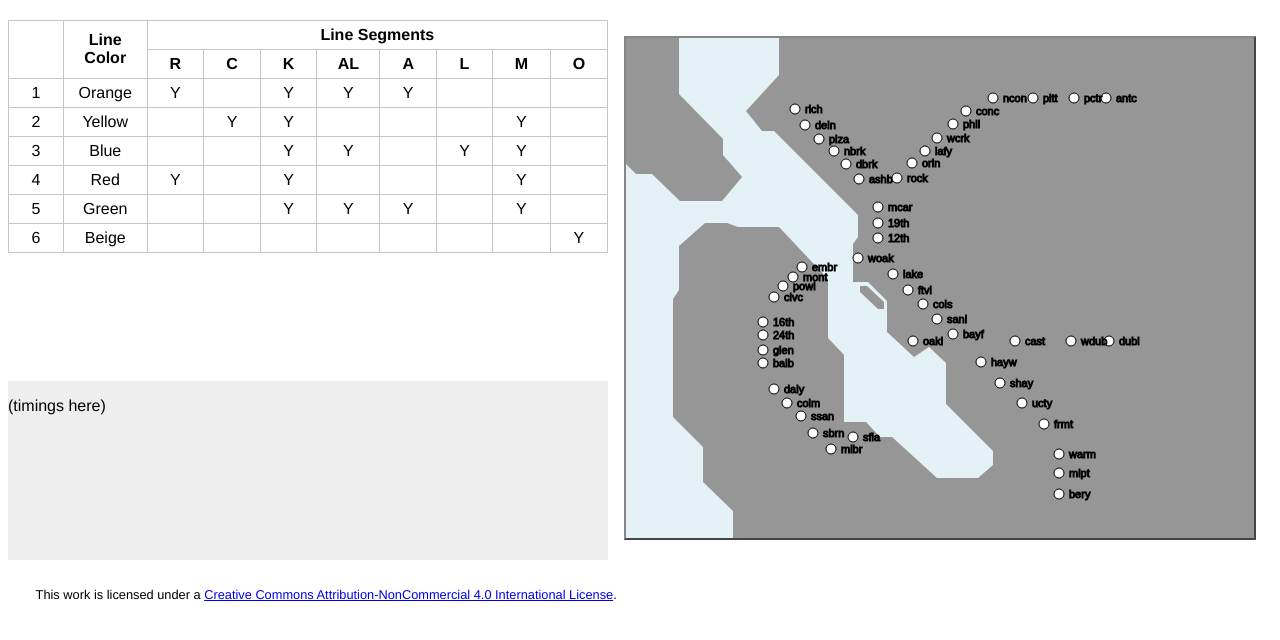
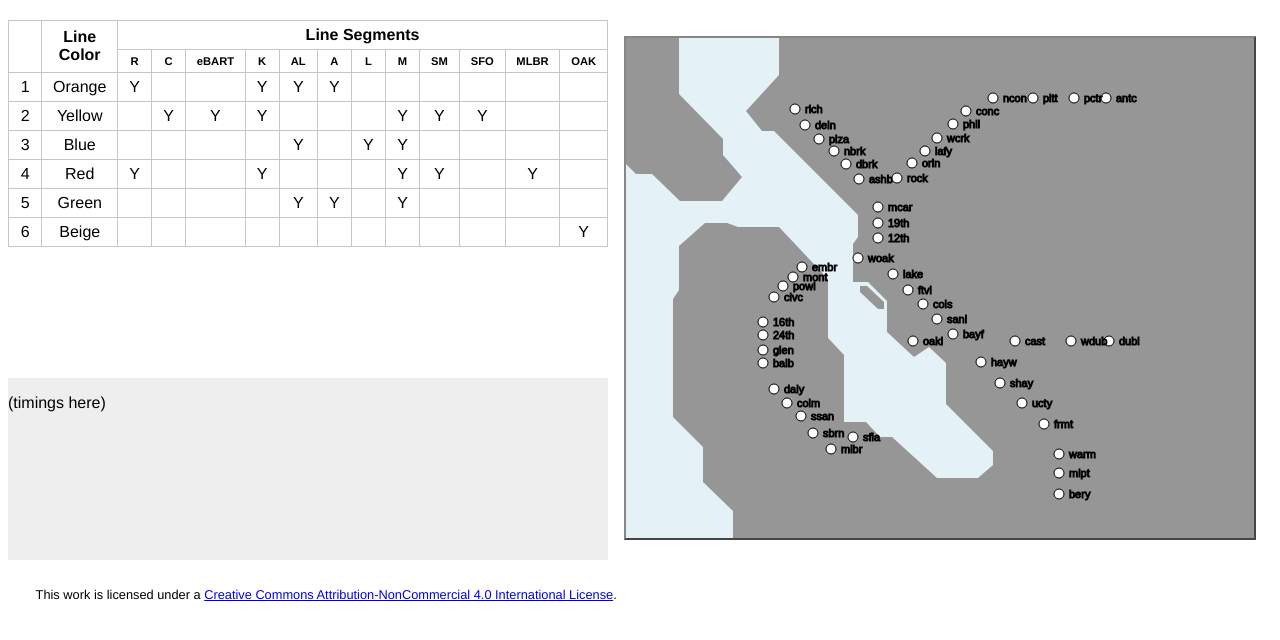
Before and after one commit to cajunluke/dial-a-bart, a plain HTML site: page index.html in a window 1280 px wide. Shown: the part 68-708 px from the top of the page. Drawn offline with Linux system fonts and the light colour scheme.

Commit message:
build table in code, segments are own data structure, and improve highlighting

```diff
--- a/index.css
+++ b/index.css
@@ -39,7 +39,7 @@ footer {
 /**** LINES ****/
 
 #lines table {
-  max-width: 600px;
+  /* max-width: 600px; */
   margin: 0;
   display: block;
   overflow-x: auto;
@@ -57,7 +57,7 @@ footer {
   width: 5rem;
 }
 
-#lines th.segment:hover {
+#lines .selectedColumn {
   background: #81acf0;
 }
 
@@ -71,11 +71,6 @@ footer {
   border-top-width: 0;
   border-left-width: 0;
   text-align: center;
-}
-
-#lines th {
-  background: white;
-  vertical-align: center;
 }
 
 /**** MAP ****/
--- a/index.html
+++ b/index.html
@@ -12,23 +12,8 @@
     </header>
     <div id="lines">
       <table>
-        <thead>
-          <tr>
-            <th rowspan="2"></th>
-            <th rowspan="2">Line Color</th>
-            <th colspan="8">Line Segments</th>
-          </tr>
-          <tr>
-            <th id="R" class="segment">R</th>
-            <th id="C" class="segment">C</th>
-            <th id="K" class="segment">K</th>
-            <th id="AL" class="segment">AL</th>
-            <th id="A" class="segment">A</th>
-            <th id="L" class="segment">L</th>
-            <th id="M" class="segment">M</th>
-            <th id="O" class="segment">O</th>
-          </tr>
-        </thead>
+        <colgroup />
+        <thead />
         <tbody />
       </table>
     </div>
--- a/main.js
+++ b/main.js
@@ -3,26 +3,87 @@ const canvasSize = { width: 628, height: 500 };
 const waterColor = "#e4f1f7";
 const landColor = "#969696";
 
-const segments = ["R", "C", "K", "AL", "A", "L", "M", "O"]
+const segments = {
+  R: {
+    name: "Richmond Line",
+    stations: ["rich", "deln", "plza", "nbrk", "dbrk", "ashb"],
+    connections: { K: "mcar" },
+  },
+  C: {
+    name: "Concord Line",
+    stations: ["pitt", "ncon", "conc", "phil", "wcrk", "lafy", "orin", "rock"],
+    connections: { K: "mcar", eBART: "pctr" },
+  },
+  eBART: {
+    name: "eBART Line",
+    stations: ["antc", "pctr"],
+    connections: { C: "pitt" },
+  },
+  K: {
+    name: "Downtown Oakland Line",
+    stations: ["mcar", "19th", "12th"],
+    connections: { R: "ashb", C: "rock", M: "woak", AL: "lake" },
+  },
+  AL: {
+    name: "Alameda/Livermore Interline",
+    stations: ["lake", "ftvl", "cols", "sanl", "bayf"],
+    connections: { K: "12th", M: "woak", A: "hayw", L: "cast", O: "oakl" },
+  },
+  A: {
+    name: "Alameda Line",
+    stations: ["hayw", "shay", "ucty", "frmt", "warm", "mlpt", "bery"],
+    connections: { AL: "bayf" },
+  },
+  L: {
+    name: "Livermore Line",
+    stations: ["cast", "wdub", "dubl"],
+    connections: { AL: "bayf" },
+  },
+  M: {
+    name: "Market/Mission Line",
+    stations: ["woak", "embr", "mont", "powl", "civc", "16th", "24th", "glen", "balb", "daly"],
+    connections: { K: "12th", AL: "lake", SM: "colm" },
+  },
+  SM: {
+    name: "San Mateo Line",
+    stations: ["colm", "ssan", "sbrn"],
+    connections: { M: "daly" },
+  },
+  SFO: {
+    name: "SFO Line",
+    stations: ["sfia"],
+    connections: { SM: "sbrn", MLBR: "mlbr" },
+  },
+  MLBR: {
+    name: "Millbrae Line",
+    stations: ["mlbr"],
+    connections: { SM: "sbrn", SFO: "sfia" },
+  },
+  OAK: {
+    name: "OAK Airtrain",
+    stations: ["oakl"],
+    connections: { AL: "cols" },
+  },
+};
 
 const lines = [{
   color: "Orange",
   segments: ["R", "K", "AL", "A"],
 }, {
   color: "Yellow",
-  segments: ["C", "K", "M"],
+  segments: ["C", "eBART", "K", "M", "SM", "SFO"],
 }, {
   color: "Blue",
-  segments: ["M", "K", "AL", "L"],
+  segments: ["M", "AL", "L"],
 }, {
   color: "Red",
-  segments: ["R", "K", "M"],
+  segments: ["R", "K", "M", "SM", "MLBR"],
 }, {
   color: "Green",
-  segments: ["M", "K", "AL", "A"],
+  segments: ["M", "AL", "A"],
 }, {
   color: "Beige",
-  segments: ["O"],
+  segments: ["OAK"],
 }];
 
 const landforms = [{
@@ -96,7 +157,6 @@ const landforms = [{
 const stations = {
   ["12th"]: {
     name: "12th St. Oakland City Center",
-    segment: "K",
     links: [
       { station: "19th", time: 0, distance: 0 },
       { station: "woak", time: 0, distance: 0 },
@@ -106,7 +166,6 @@ const stations = {
   },
   ["16th"]: {
     name: "16th St. Mission",
-    segment: "M",
     links: [
       { station: "civc", time: 0, distance: 0 },
       { station: "24th", time: 0, distance: 0 },
@@ -115,7 +174,6 @@ const stations = {
   },
   ["19th"]: {
     name: "19th St. Oakland",
-    segment: "K",
     links: [
       { station: "12th", time: 0, distance: 0 },
       { station: "mcar", time: 0, distance: 0 },
@@ -124,7 +182,6 @@ const stations = {
   },
   ["24th"]: {
     name: "24th St. Mission",
-    segment: "M",
     links: [
       { station: "16th", time: 0, distance: 0 },
       { station: "glen", time: 0, distance: 0 },
@@ -133,7 +190,6 @@ const stations = {
   },
   antc: {
     name: "Antioch",
-    segment: "C",
     links: [
       { station: "pctr", time: 0, distance: 0 },
     ],
@@ -141,7 +197,6 @@ const stations = {
   },
   ashb: {
     name: "Ashby",
-    segment: "R",
     links: [
       { station: "mcar", time: 0, distance: 0 },
       { station: "dbrk", time: 0, distance: 0 },
@@ -150,7 +205,6 @@ const stations = {
   },
   balb: {
     name: "Balboa Park",
-    segment: "M",
     links: [
       { station: "glen", time: 0, distance: 0 },
       { station: "daly", time: 0, distance: 0 },
@@ -159,7 +213,6 @@ const stations = {
   },
   bayf: {
     name: "Bay Fair",
-    segment: "AL",
     links: [
       { station: "cast", time: 0, distance: 0 },
       { station: "sanl", time: 0, distance: 0 },
@@ -169,7 +222,6 @@ const stations = {
   },
   bery: {
     name: "Berryessa / North San José",
-    segment: "A",
     links: [
       { station: "mlpt", time: 0, distance: 0 },
     ],
@@ -177,7 +229,6 @@ const stations = {
   },
   cast: {
     name: "Castro Valley",
-    segment: "L",
     links: [
       { station: "bayf", time: 0, distance: 0 },
       { station: "wdub", time: 0, distance: 0 },
@@ -186,7 +237,6 @@ const stations = {
   },
   civc: {
     name: "Civic Center / UN Plaza",
-    segment: "M",
     links: [
       { station: "powl", time: 0, distance: 0 },
       { station: "16th", time: 0, distance: 0 },
@@ -195,7 +245,6 @@ const stations = {
   },
   cols: {
     name: "Coliseum",
-    segment: "AL",
     links: [
       { station: "ftvl", time: 0, distance: 0 },
       { station: "sanl", time: 0, distance: 0 },
@@ -205,7 +254,6 @@ const stations = {
   },
   colm: {
     name: "Colma",
-    segment: "M",
     links: [
       { station: "daly", time: 0, distance: 0 },
       { station: "ssan", time: 0, distance: 0 },
@@ -214,7 +262,6 @@ const stations = {
   },
   conc: {
     name: "Concord",
-    segment: "C",
     links: [
       { station: "ncon", time: 0, distance: 0 },
       { station: "phil", time: 0, distance: 0 },
@@ -223,7 +270,6 @@ const stations = {
   },
   daly: {
     name: "Daly City",
-    segment: "M",
     links: [
       { station: "balb", time: 0, distance: 0 },
       { station: "colm", time: 0, distance: 0 },
@@ -232,7 +278,6 @@ const stations = {
   },
   dbrk: {
     name: "Downtown Berkeley",
-    segment: "R",
     links: [
       { station: "ashb", time: 0, distance: 0 },
       { station: "nbrk", time: 0, distance: 0 },
@@ -241,7 +286,6 @@ const stations = {
   },
   dubl: {
     name: "Dublin / Pleasanton",
-    segment: "L",
     links: [
       { station: "wdub", time: 0, distance: 0 },
     ],
@@ -249,7 +293,6 @@ const stations = {
   },
   deln: {
     name: "El Cerrito del Norte",
-    segment: "R",
     links: [
       { station: "rich", time: 0, distance: 0 },
       { station: "plza", time: 0, distance: 0 },
@@ -258,7 +301,6 @@ const stations = {
   },
   plza: {
     name: "El Cerrito Plaza",
-    segment: "R",
     links: [
       { station: "deln", time: 0, distance: 0 },
       { station: "nbrk", time: 0, distance: 0 },
@@ -267,7 +309,6 @@ const stations = {
   },
   embr: {
     name: "Embarcadero",
-    segment: "M",
     links: [
       { station: "woak", time: 0, distance: 0 },
       { station: "mont", time: 0, distance: 0 },
@@ -276,7 +317,6 @@ const stations = {
   },
   frmt: {
     name: "Fremont",
-    segment: "A",
     links: [
       { station: "ucty", time: 0, distance: 0 },
       { station: "warm", time: 0, distance: 0 },
@@ -285,7 +325,6 @@ const stations = {
   },
   ftvl: {
     name: "Fruitvale",
-    segment: "AL",
     links: [
       { station: "lake", time: 0, distance: 0 },
       { station: "cols", time: 0, distance: 0 },
@@ -294,7 +333,6 @@ const stations = {
   },
   glen: {
     name: "Glen Park",
-    segment: "M",
     links: [
       { station: "24th", time: 0, distance: 0 },
       { station: "balb", time: 0, distance: 0 },
@@ -303,7 +341,6 @@ const stations = {
   },
   hayw: {
     name: "Hayward",
-    segment: "A",
     links: [
       { station: "bayf", time: 0, distance: 0 },
       { station: "shay", time: 0, distance: 0 },
@@ -312,7 +349,6 @@ const stations = {
   },
   lafy: {
     name: "Lafayette",
-    segment: "C",
     links: [
       { station: "orin", time: 0, distance: 0 },
       { station: "wcrk", time: 0, distance: 0 },
@@ -321,7 +357,6 @@ const stations = {
   },
   lake: {
     name: "Lake Merritt",
-    segment: "AL",
     links: [
       { station: "12th", time: 0, distance: 0 },
       { station: "woak", time: 0, distance: 0 },
@@ -331,7 +366,6 @@ const stations = {
   },
   mcar: {
     name: "MacArthur",
-    segment: "K",
     links: [
       { station: "ashb", time: 0, distance: 0 },
       { station: "rock", time: 0, distance: 0 },
@@ -341,7 +375,6 @@ const stations = {
   },
   mlbr: {
     name: "Millbrae",
-    segment: "M",
     links: [
       { station: "sbrn", time: 0, distance: 0 },
       { station: "sfia", time: 0, distance: 0 },
@@ -350,7 +383,6 @@ const stations = {
   },
   mlpt: {
     name: "Milpitas",
-    segment: "A",
     links: [
       { station: "warm", time: 0, distance: 0 },
       { station: "bery", time: 0, distance: 0 },
@@ -359,7 +391,6 @@ const stations = {
   },
   mont: {
     name: "Montgomery St.",
-    segment: "M",
     links: [
       { station: "embr", time: 0, distance: 0 },
       { station: "powl", time: 0, distance: 0 },
@@ -368,7 +399,6 @@ const stations = {
   },
   nbrk: {
     name: "North Berkeley",
-    segment: "R",
     links: [
       { station: "dbrk", time: 0, distance: 0 },
       { station: "plza", time: 0, distance: 0 },
@@ -377,7 +407,6 @@ const stations = {
   },
   ncon: {
     name: "North Concord / Martinez",
-    segment: "C",
     links: [
       { station: "pitt", time: 0, distance: 0 },
       { station: "conc", time: 0, distance: 0 },
@@ -386,7 +415,6 @@ const stations = {
   },
   oakl: {
     name: "Oakland International Airport",
-    segment: "O",
     links: [
       { station: "cols", time: 0, distance: 0 },
     ],
@@ -394,7 +422,6 @@ const stations = {
   },
   orin: {
     name: "Orinda",
-    segment: "C",
     links: [
       { station: "rock", time: 0, distance: 0 },
       { station: "lafy", time: 0, distance: 0 },
@@ -403,7 +430,6 @@ const stations = {
   },
   pitt: {
     name: "Pittsburg / Bay Point",
-    segment: "C",
     links: [
       { station: "pctr", time: 0, distance: 0 },
       { station: "ncon", time: 0, distance: 0 },
@@ -412,7 +438,6 @@ const stations = {
   },
   pctr: {
     name: "Pittsburg Center",
-    segment: "C",
     links: [
       { station: "pitt", time: 0, distance: 0 },
       { station: "antc", time: 0, distance: 0 },
@@ -421,7 +446,6 @@ const stations = {
   },
   phil: {
     name: "Pleasant Hill / Contra Costa Centre",
-    segment: "C",
     links: [
       { station: "conc", time: 0, distance: 0 },
       { station: "wcrk", time: 0, distance: 0 },
@@ -430,7 +454,6 @@ const stations = {
   },
   powl: {
     name: "Powell St.",
-    segment: "M",
     links: [
       { station: "mont", time: 0, distance: 0 },
       { station: "civc", time: 0, distance: 0 },
@@ -439,7 +462,6 @@ const stations = {
   },
   rich: {
     name: "Richmond",
-    segment: "R",
     links: [
       { station: "deln", time: 0, distance: 0 },
     ],
@@ -447,7 +469,6 @@ const stations = {
   },
   rock: {
     name: "Rockridge",
-    segment: "C",
     links: [
       { station: "orin", time: 0, distance: 0 },
       { station: "mcar", time: 0, distance: 0 },
@@ -456,7 +477,6 @@ const stations = {
   },
   sbrn: {
     name: "San Bruno",
-    segment: "M",
     links: [
       { station: "ssan", time: 0, distance: 0 },
       { station: "sfia", time: 0, distance: 0 },
@@ -466,7 +486,6 @@ const stations = {
   },
   sfia: {
     name: "San Francisco International Airport",
-    segment: "M",
     links: [
       { station: "mlbr", time: 0, distance: 0 },
       { station: "sbrn", time: 0, distance: 0 },
@@ -475,7 +494,6 @@ const stations = {
   },
   sanl: {
     name: "San Leandro",
-    segment: "AL",
     links: [
       { station: "bayf", time: 0, distance: 0 },
       { station: "cols", time: 0, distance: 0 },
@@ -484,7 +502,6 @@ const stations = {
   },
   shay: {
     name: "South Hayward",
-    segment: "A",
     links: [
       { station: "hayw", time: 0, distance: 0 },
       { station: "ucty", time: 0, distance: 0 },
@@ -493,7 +510,6 @@ const stations = {
   },
   ssan: {
     name: "South San Francisco",
-    segment: "M",
     links: [
       { station: "sbrn", time: 0, distance: 0 },
       { station: "colm", time: 0, distance: 0 },
@@ -502,7 +518,6 @@ const stations = {
   },
   ucty: {
     name: "Union City",
-    segment: "A",
     links: [
       { station: "shay", time: 0, distance: 0 },
       { station: "frmt", time: 0, distance: 0 },
@@ -511,7 +526,6 @@ const stations = {
   },
   wcrk: {
     name: "Walnut Creek",
-    segment: "C",
     links: [
       { station: "phil", time: 0, distance: 0 },
       { station: "lafy", time: 0, distance: 0 },
@@ -520,7 +534,6 @@ const stations = {
   },
   warm: {
     name: "Warm Springs",
-    segment: "A",
     links: [
       { station: "mlpt", time: 0, distance: 0 },
       { station: "frmt", time: 0, distance: 0 },
@@ -529,7 +542,6 @@ const stations = {
   },
   wdub: {
     name: "West Dublin / Pleasanton",
-    segment: "L",
     links: [
       { station: "dubl", time: 0, distance: 0 },
       { station: "cast", time: 0, distance: 0 },
@@ -538,7 +550,6 @@ const stations = {
   },
   woak: {
     name: "West Oakland",
-    segment: "M",
     links: [
       { station: "12th", time: 0, distance: 0 },
       { station: "lake", time: 0, distance: 0 },
@@ -546,7 +557,7 @@ const stations = {
     ],
     location: { x: .370, y: .439 },
   },
-}
+};
 
 function dataCheck() {
   for (const [code, { name, links }] of Object.entries(stations)) {
@@ -619,13 +630,16 @@ const drawMap = (map, state) => {
   });
 
   // draw station circles
+  // if no selected segment, highlight nothing
+  const highlightStations = segments[state.selectedSegment]?.stations ?? [];
+
   Object.entries(stations).forEach(([code, station]) => {
     const {x, y} = convertPoint(station.location);
 
     context.beginPath();
 
-    if(state.selectedSegment === station.segment) {
-      context.fillStyle = "#ccc";
+    if(highlightStations.includes(code)) {
+      context.fillStyle = "cornflowerblue";
       context.strokeStyle = "black";
 
       context.lineWidth = 2;
@@ -647,6 +661,115 @@ const drawMap = (map, state) => {
   context.closePath();
 };
 
+const buildTable = (linesArea, state, repaint) => {
+  // build column groups
+  const colgroup = linesArea.querySelectorAll("table colgroup")[0];
+
+  // two unused header groups to start (these are the index and line color)
+  colgroup.append(document.createElement("col"));
+  colgroup.append(document.createElement("col"));
+
+  // and one group for each of the segments
+  // keep a reference to these for later lookup
+  const colgroups = {};
+  Object.keys(segments).forEach(key => {
+    const column = document.createElement("col");
+    column.id = key;
+    colgroup.append(column);
+
+    colgroups[key] = column;
+  });
+
+  // build headers
+  const thead = linesArea.querySelectorAll("table thead")[0];
+
+  // top header; mostly static, but with the "line segments" colspan
+  const topHeader = document.createElement("tr");
+  {
+    // in a block for scoping convenience
+
+    let header = document.createElement("th");
+    header.rowSpan = 2;
+    topHeader.append(header);
+
+    header = document.createElement("th");
+    header.rowSpan = 2;
+    header.textContent = "Line Color";
+    topHeader.append(header);
+
+    header = document.createElement("th");
+    header.colSpan = Object.keys(segments).length;
+    header.style = "background: white;";
+    header.textContent = "Line Segments";
+    topHeader.append(header);
+  }
+  thead.append(topHeader);
+
+  // subheader, one for each segment
+  const subheader = document.createElement("tr");
+
+  Object.entries(segments).forEach(([key, { name }]) => {
+    const anchor = document.createElement("a");
+    anchor.textContent = key;
+    anchor.title = name;
+
+    const header = document.createElement("th");
+    header.style = "font-size: .7em; width: 60px;";
+    header.append(anchor);
+
+    const colgroup = colgroups[key];
+
+    header.onmouseover = event => {
+      colgroup.className = "selectedColumn";
+      header.className = "selectedColumn";
+
+      state.selectedSegment = key;
+
+      repaint();
+    };
+
+    header.onmouseout = event => {
+      colgroup.className = "";
+      header.className = "";
+
+      state.selectedSegment = undefined;
+
+      repaint();
+    };
+
+    subheader.append(header);
+  });
+
+  thead.append(subheader);
+
+  // lines in table body
+  const tableBody = linesArea.querySelectorAll("table tbody")[0];
+
+  lines.forEach((line, index) => {
+    const row = document.createElement("tr");
+
+    const sequence = document.createElement("td");
+    sequence.append(`${index+1}`);
+    row.append(sequence);
+
+    const color = document.createElement("td");
+    color.append(line.color);
+    row.append(color);
+
+    Object.keys(segments).forEach(segment => {
+      const hasSegment = document.createElement("td");
+
+      if(line.segments.includes(segment)) {
+        hasSegment.append("Y");
+      }
+
+      row.append(hasSegment);
+    });
+
+    tableBody.append(row);
+  });
+};
+
 function main() {
   const state = {
     selectedSegment: undefined,
@@ -660,51 +783,8 @@ function main() {
     drawMap(map, state);
   };
 
-  // TABLE
-
-  segments.forEach(segment => {
-    const header = document.getElementById(segment);
-
-    header.onmouseover = event => {
-      state.selectedSegment = segment;
-
-      repaint();
-    };
-
-    header.onmouseout = event => {
-      state.selectedSegment = undefined;
-
-      repaint();
-    };
-  });
-
-  // lines in table body
-  const tableBody = document.getElementById("lines")
-                            .getElementsByTagName("tbody")[0];
-
-  lines.forEach((line, index) => {
-    const row = document.createElement("tr");
-
-    const sequence = document.createElement("td");
-    sequence.append(`${index+1}`);
-    row.append(sequence);
-
-    const color = document.createElement("td");
-    color.append(line.color);
-    row.append(color);
-
-    segments.forEach(segment => {
-      const hasSegment = document.createElement("td");
-
-      if(line.segments.includes(segment)) {
-        hasSegment.append("Y");
-      }
-
-      row.append(hasSegment);
-    });
-
-    tableBody.append(row);
-  });
+  const linesArea = document.getElementById("lines");
+  buildTable(linesArea, state, repaint);
 
   // draw in canvas
   repaint();
```
